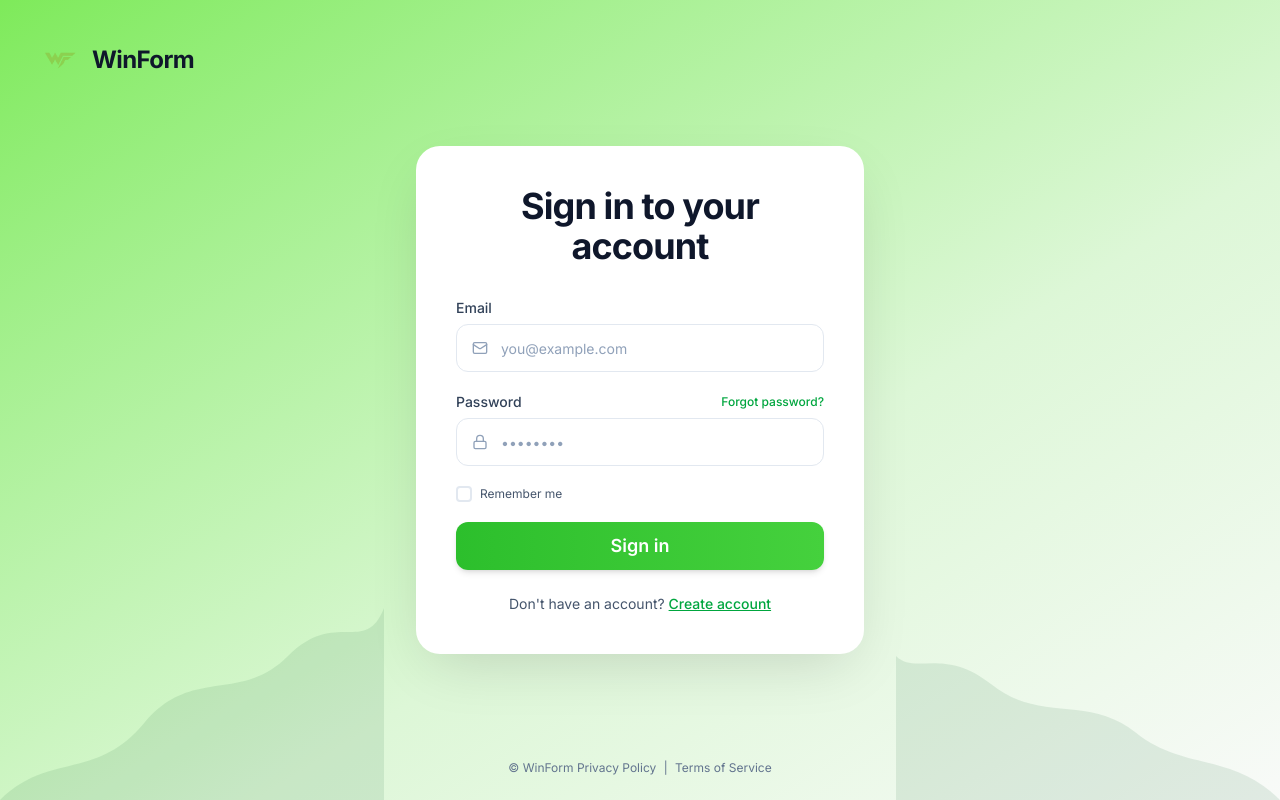
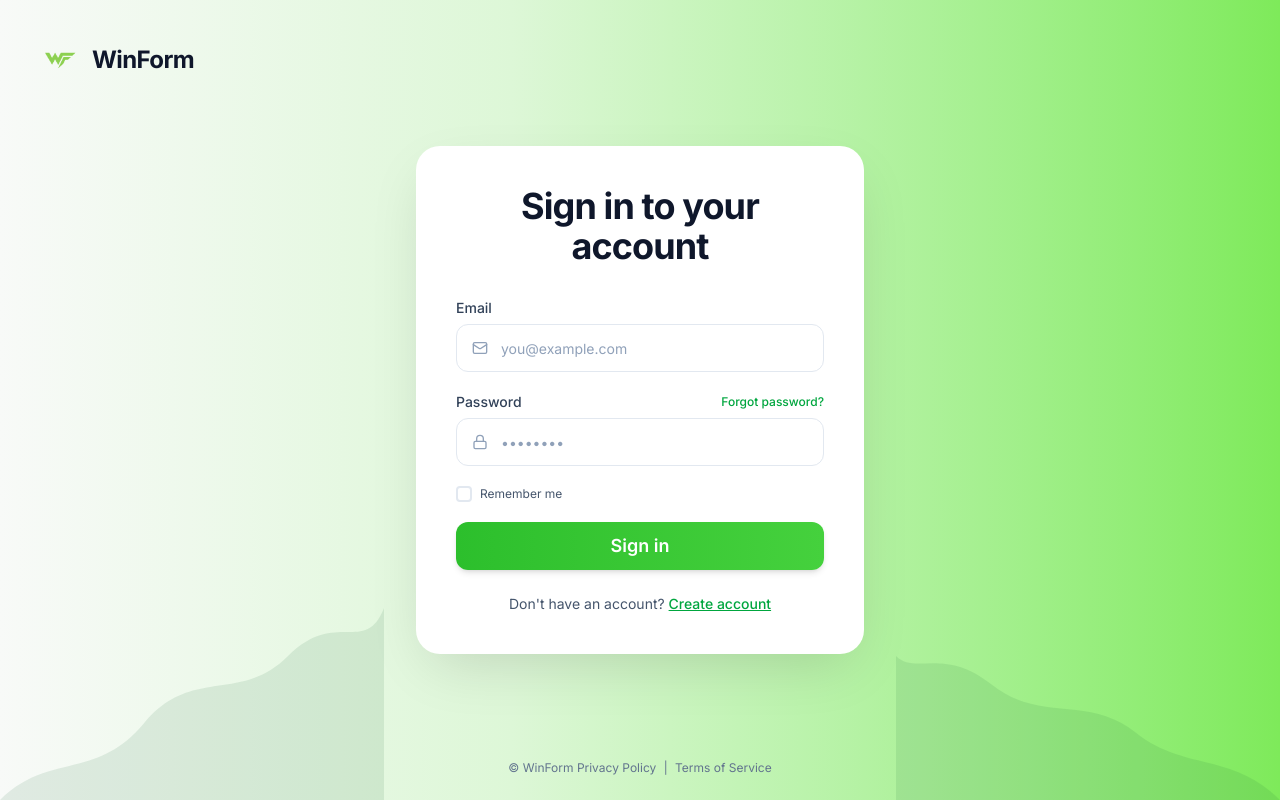
Before and after one commit to sammiensubuga/winform, a Next.js app: page /login in a window 1280 px wide. Built offline with nearby package versions, Linux system fonts and the light colour scheme; no server answers.

Commit message:
Update page.tsx

```diff
--- a/src/app/(auth)/login/page.tsx
+++ b/src/app/(auth)/login/page.tsx
@@ -37,7 +37,7 @@ export default function LoginPage() {
   }
 
   return (
-    <div className="min-h-screen relative overflow-hidden bg-gradient-to-br from-[#7EEA5A] via-[#4ADE80] via-25% via-[#DDF7D7] via-60% to-[#F8FAF8]">
+    <div className="min-h-screen relative overflow-hidden bg-gradient-to-l from-[#7EEA5A] via-[#4ADE80] via-25% via-[#DDF7D7] via-60% to-[#F8FAF8]">
 
       {/* Abstract wave shapes */}
       <div className="absolute bottom-0 left-0 w-96 h-96 opacity-10 pointer-events-none">
```
